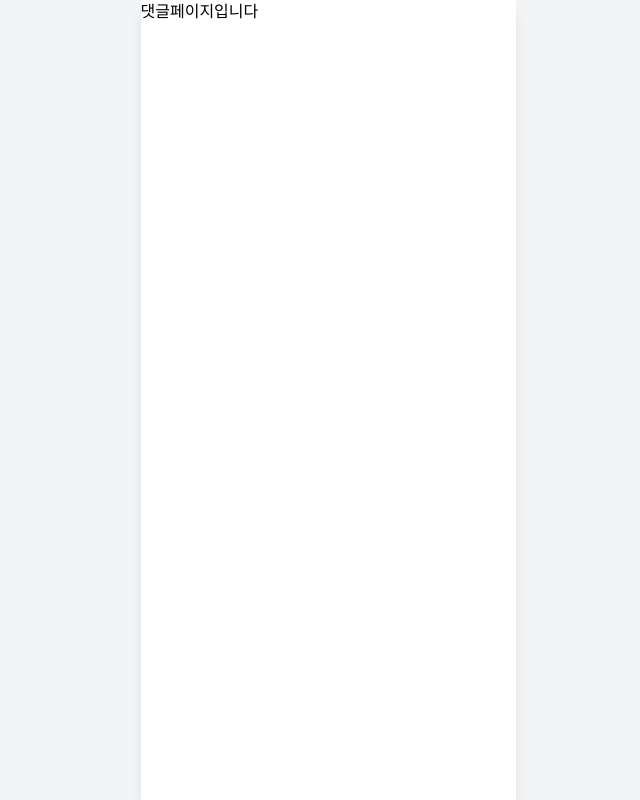
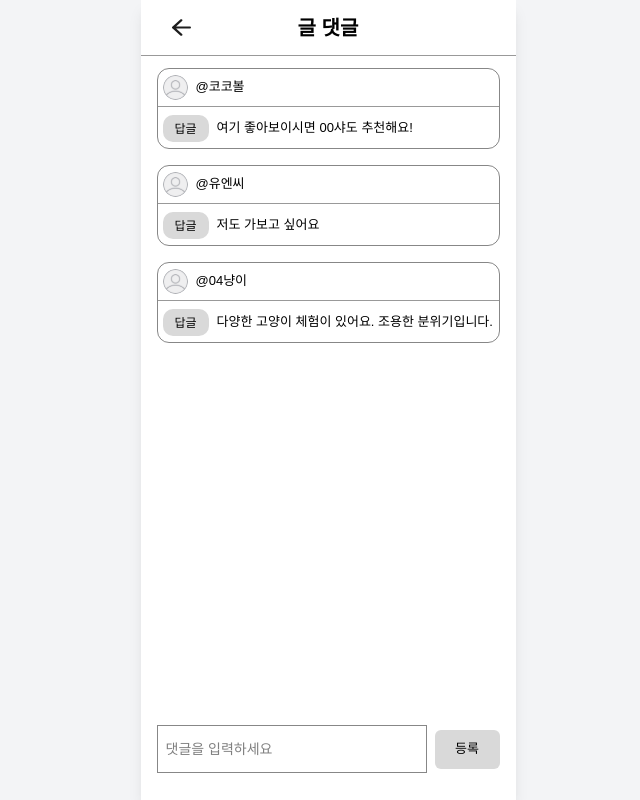
Before and after one commit to dongnae-bangnae/FE, a React (Vite) app: page /record/1/detail/comments in a window 1280 px wide. Shown: the whole page, without its empty margins (312-952 px from the left). Built offline with nearby package versions, Linux system fonts and the light colour scheme.

Commit message:
✨Feat: 댓글 페이지 구현(#34)

```diff
--- a/src/components/Record/RecordBottomNav.tsx
+++ b/src/components/Record/RecordBottomNav.tsx
@@ -10,10 +10,10 @@ interface Props {
   likes: number;
   ban: number;
   comments: number;
-  active?: "comment";
+  // active?: "comment";
 }
 
-const RecordBottomNav = ({ likes, ban, comments, active }: Props) => {
+const RecordBottomNav = ({comments}: Props) => {
   const navigate = useNavigate();
   const [likeCount, setLikeCount] = useState(0);
   const handleLike = () => {
@@ -44,7 +44,7 @@ const RecordBottomNav = ({ likes, ban, comments, active }: Props) => {
           <span>{banCount}</span>
         </button>
       </div>
-      <div className={`relative flex items-center gap-[15px] ${active === "comment" ? "font-bold" : ""}`}>
+      <div className="relative flex items-center gap-[15px]">
         <button onClick={()=>navigate("/record/:id/detail/comments")} className="flex gap-[15px]">
           <img src={CommentIcon} width={23} height={23} />
           <span>{comments}</span>
--- a/src/pages/CommentPage.tsx
+++ b/src/pages/CommentPage.tsx
@@ -1,4 +1,133 @@
+import { useNavigate } from "react-router-dom";
+import { useState } from "react";
+import BackIcon from "../assets/top/icon-top-backArrow.svg";
+import fonts from "../styles/fonts";
+import colors from "../styles/colors";
+import { commentNotifications } from "../../src/dummyData/notificationData";
+import DefaultProfileIcon from "../assets/icon-defaultProfile.svg";
+
 function CommentPage() {
-  return <div>댓글페이지입니다</div>;
+  const navigate = useNavigate();
+  const [newComment, setNewComment] = useState("");
+
+  const handleNewCommentSubmit = () => {
+    if (newComment.trim()) {
+      alert(`새 댓글 등록: ${newComment}`);
+      setNewComment("");
+    }
+  };
+
+  return (
+    <div className="flex flex-col h-screen" style={{ fontFamily: fonts.family }}>
+      {/* 상단바 */}
+      <div
+        className="w-full flex items-center justify-between border-b border-[#999999]"
+        style={{ padding: "14px 20px", gap: "10px", height: "56px" }}
+      >
+        <button onClick={() => navigate(-1)} style={{ all: "unset", cursor: "pointer" }}>
+          <img src={BackIcon} alt="back" width={30} height={28} />
+        </button>
+        <div
+          style={{
+            fontSize: fonts.size.subtitle,
+            fontWeight: fonts.weight.bold,
+          }}
+        >
+          글 댓글
+        </div>
+        <div style={{ width: "30px" }} />
+      </div>
+
+      {/* 댓글 목록 */}
+      <div className="flex-1 px-4 py-3 overflow-y-auto space-y-4">
+        {commentNotifications.map((comment) => (
+            comment.type === "comment" && (
+            <div
+                key={comment.id}
+                className="border rounded-xl w-full max-w-[355px]"
+                style={{border: "1px solid rgba(0, 0, 0, 0.47)"}}
+            >
+                {/* 프로필 & 닉네임 */}
+                <div className="flex items-center gap-2 mb-2" style={{marginLeft: "5px", marginBottom: "6px", marginTop:"6px"}}>
+                <img
+                    src={DefaultProfileIcon}
+                    alt="avatar"
+                    className="w-[25px] h-[25px] rounded-full"
+                />
+                <span
+                    className="text-sm"
+                    style={{
+                    fontSize: fonts.size.caption,
+                    fontWeight: fonts.weight.regular,
+                    }}
+                >
+                    @{comment.nickname}
+                </span>
+                </div>
+
+                {/* 구분선 */}
+                <div className="w-full border-b border-[#999999] mb-2" />
+
+                {/* 답글 버튼 + 댓글 내용 */}
+                <div className="flex items-center gap-2" style={{marginLeft: "5px", marginBottom: "6px"}}>
+                <button
+                    onClick={() => alert(`댓글 ${comment.id}에 답글`)}
+                    style={{
+                    backgroundColor: "#D9D9D9",
+                    fontSize: "12px",
+                    fontWeight: fonts.weight.regular,
+                    border: "none",
+                    borderRadius: "10px",
+                    cursor: "pointer",
+                    width: "46px",
+                    height: "27px",
+                    }}
+                >
+                    답글
+                </button>
+                <p className="text-sm" style={{ fontSize: "13px" }}>
+                    {comment.subText}
+                </p>
+                </div>
+
+
+            </div>
+            )
+        ))}
+
+
+      </div>
+      {/* 새 댓글 입력창 */}
+      <div className="w-full px-4 py-3 mb-[15px]">
+        <div className="flex items-center gap-2">
+          <input
+            type="text"
+            value={newComment}
+            onChange={(e) => setNewComment(e.target.value)}
+            placeholder="댓글을 입력하세요"
+            className="flex-1 p-2 text-sm border w-[270px] h-[48px]"
+            style={{border: "1px solid rgba(0, 0, 0, 0.47"}}
+          />
+          <button
+            onClick={handleNewCommentSubmit}
+            style={{
+              padding: "6px 12px",
+              backgroundColor: colors.gray200,
+              fontSize: fonts.size.caption,
+              fontWeight: fonts.weight.medium,
+              border: "none",
+              borderRadius: "6px",
+              cursor: "pointer",
+              width: "65px",
+              height: "39px"
+            }}
+          >
+            등록
+          </button>
+        </div>
+      </div>
+    </div>
+  );
 }
+
 export default CommentPage;
--- a/src/pages/RecordDetailPage.tsx
+++ b/src/pages/RecordDetailPage.tsx
@@ -113,7 +113,7 @@ const RecordDetail = () => {
       </div>
 
     {/* 하단바 */}
-    <RecordBottomNav likes={8} ban={1} comments={3} active="comment"/>
+    <RecordBottomNav likes={8} ban={1} comments={3}/>
 
     {showMenu && (
       <div
```
